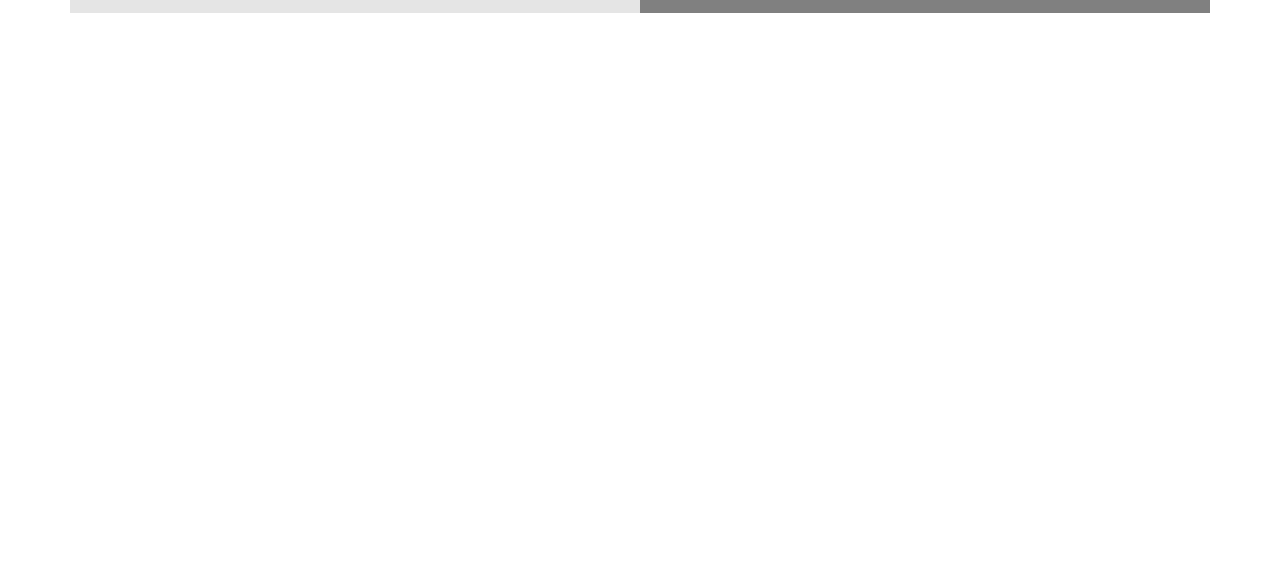
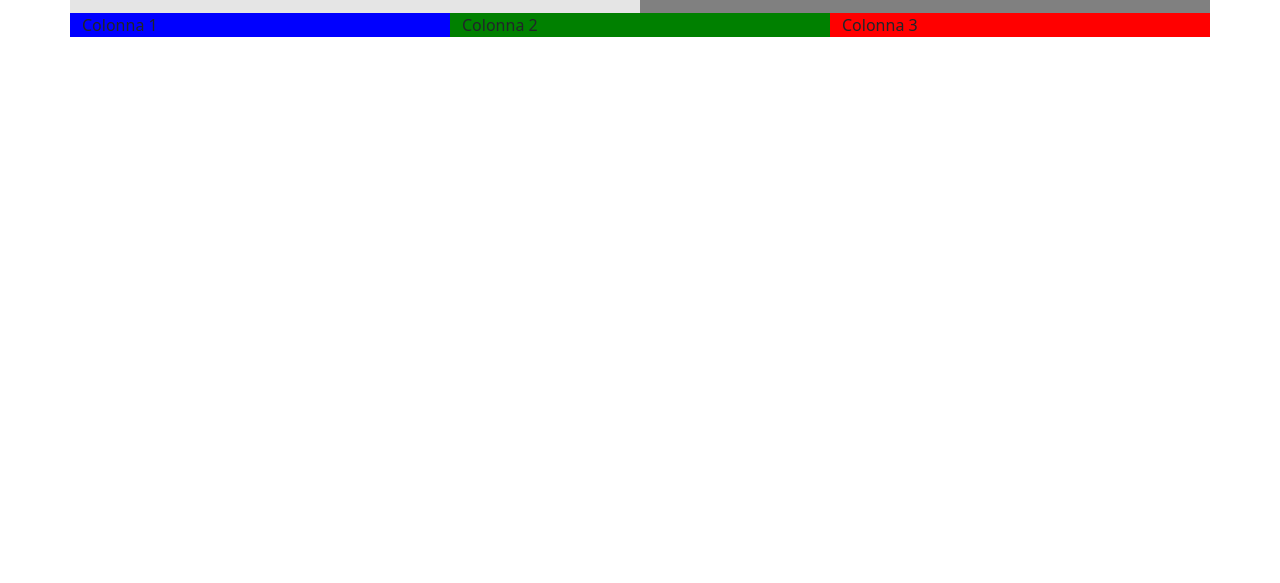
Before and after one commit to Filippo-Gasparini/htmlcss-bootstrap-layout, a plain HTML site: page index.html in a window 1280 px wide. Shown: the part 217-800 px from the top of the page. Drawn offline with nearby package versions, Linux system fonts and the light colour scheme.

Commit message:
ADD: seconda colonna

```diff
--- a/app.css
+++ b/app.css
@@ -13,3 +13,17 @@
 .color-white {
     background-color:rgba(128, 128, 128, 0.207)
 }
+
+
+.color-blu {
+    background-color: blue;
+}
+
+
+.color-green {
+    background-color: green;
+}
+
+.color-red {
+    background-color: red;
+}
--- a/index.html
+++ b/index.html
@@ -31,7 +31,13 @@
     </section>
 
     <section>
-        <div clas="container"
+        <div class="container-lg">
+            <div class="row">
+                <div class="col-sm color-blu"> Colonna 1 </div>
+                <div class="col-sm color-green"> Colonna 2 </div>
+                <div class="col-sm color-red">Colonna 3</div>
+            </div>
+        </div>
     </section>
 
 
```
